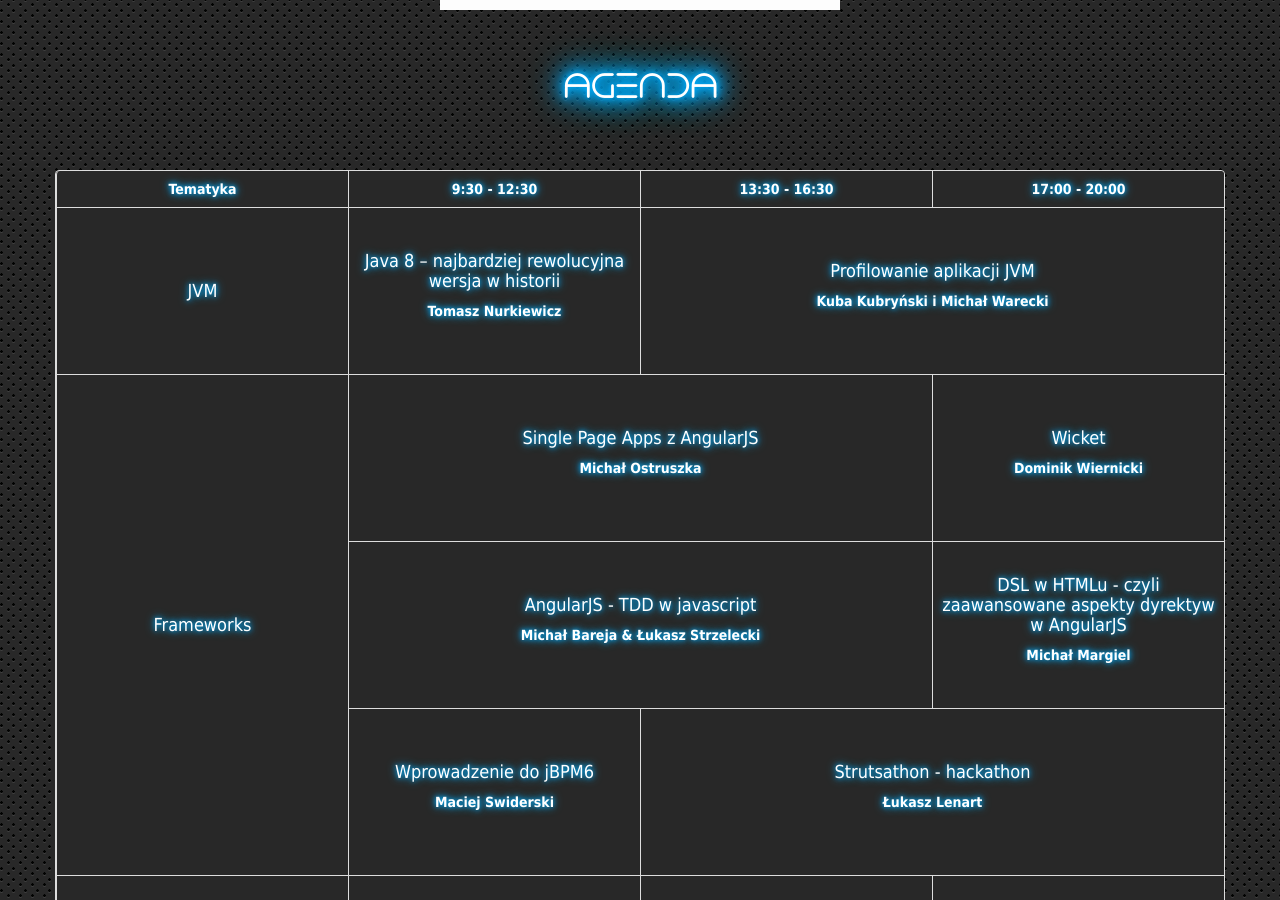
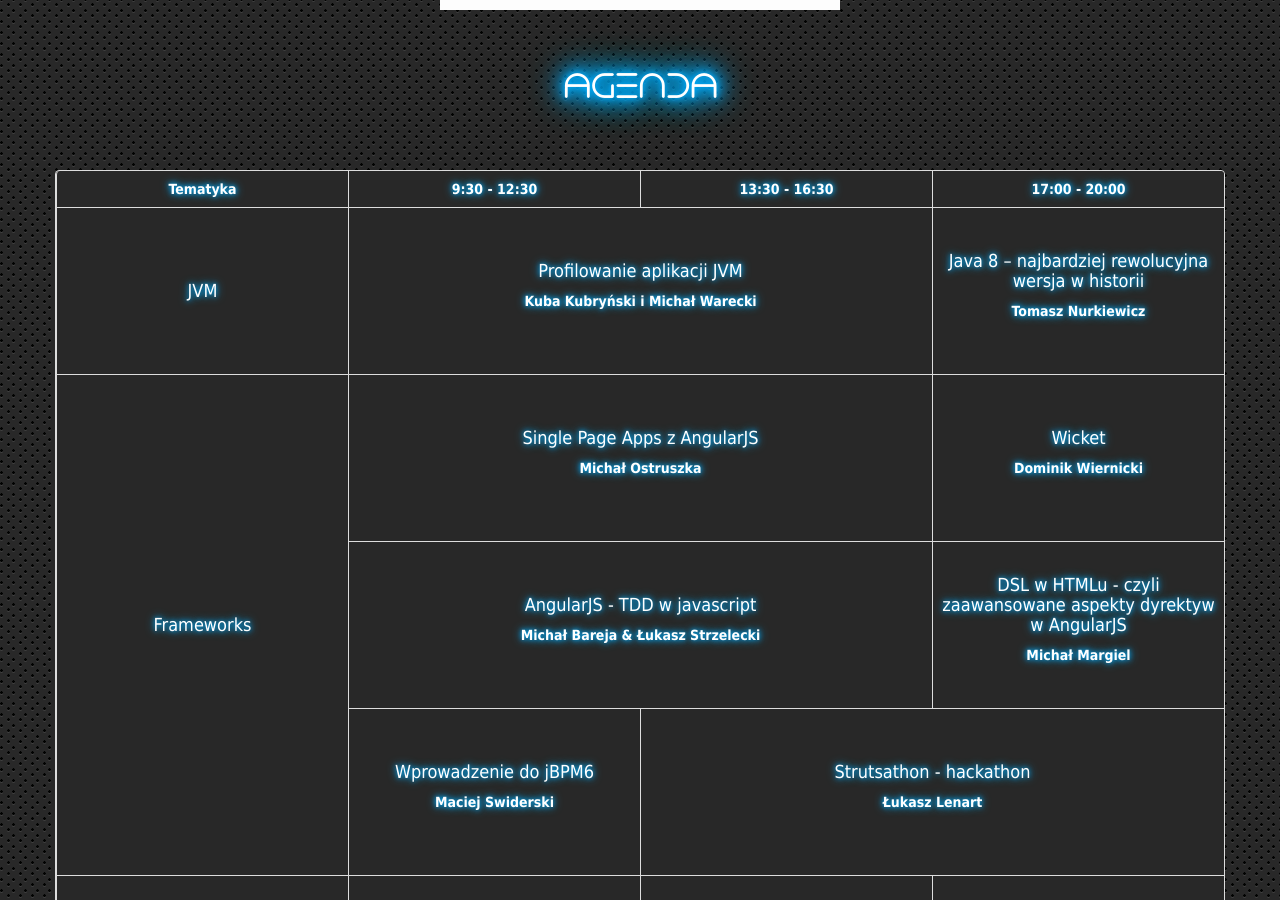
Before and after one commit to wojtekerbetowski/warsjawa2013, a Jekyll site: the page built from index.html, in a window 1280 px wide and 900 px high, scrolled down 1465 px. Built offline with Jekyll 4.4.1, drawn with Linux system fonts in a browser that asks for light colours; part of the change alters nothing that is shown.

```diff
--- a/index.html
+++ b/index.html
@@ -5,6 +5,17 @@ tracks:
 - name: JVM
   paths:
     - talks:
+      - id: profiling
+        slots: 2
+        title: Profilowanie aplikacji JVM
+        speaker:
+          name: Kuba Kubryński i Michał Warecki
+          photo: /img/speakers/kuba_kubrynski_michal_warecki.jpg
+          bio: "Michał jest programistą skupiającym się na technologiach opartych o JVM. Jego głównymi obszarami zainteresowań są algorytmy GC, współbieżność, algorytmy wolne od blokad czy kompilatory typu JIT. Tworząc oprogramowanie pamięta jak zbudowane są współczesne procesowy, pamięć fizyczna oraz system operacyjny. Nie ogranicza się tylko do poziomu bytecode'u lecz obserwuje także wewnętrzne komponenty OpenJDK oraz kod maszynowy przez nie generowany.<br/><br/>Kuba jest zawodowo związany z PayU z ramienia którego odpowiada za ogniwo rozwojowe w Warszawie. Prywatnie czuje się mocno przywiązany do pakietu java.util.concurrent i klasy sun.misc.Unsafe. Poza tym pasjonują go lekkie aplikacje, w których stosunek kodu do dostarczanej funkcjonalności jest jak najmniejszy :)"
+        description: "Podczas warsztatu nauczymy się analizować co się dzieje w naszych aplikacjach na poziomie JVM. Poznamy dostępne narzędzia (zarówno bezpłatne jak i komercyjne) i nauczymy się je wykorzystywać do analizy elementów takich jak pamięć, IO, Garbage Collector, JIT, wątki. Poznamy zasady rządzące profilowaniem systemów i nauczymy się wykorzystywać je w praktyce."
+        requirements: "Laptop z JDK HotSpot 7u40, JProfiler (wystarczy aktywna wersja trial), Maven, GIT"
+        spots: 40
+
       - id: java8
         title: Java 8 – najbardziej rewolucyjna wersja w historii
         speaker:
@@ -14,17 +25,6 @@ tracks:
         description: "Podczas warsztatów zapoznamy się w praktyce z nowościami w ósmej już wersji Javy. Oczywiście szczególny nacisk położymy na wyrażenia lambda ('domknięcia'), ale będzie to jedynie wstęp. Dużo czasu poświęcimy na ćwiczenia z unowocześnionymi kolekcjami oraz jeszcze lepszym wsparciem dla wielowątkowości.<br/><br/>Przyjrzymy się również niezliczonym nowościom w standardowym API, zwłaszcza pakietowi java.time."
         requirements: "Laptop z zainstalowanym JDK 8 (http://jdk8.java.net/lambda/). Jako IDE polecam IntelliJ IDEA (wystarczy darmowa wersja Community) - lub notatnik. Przyda się git.<br/><br/>Wcześniejsza znajomość programowania funkcyjnego nie jest wymagana a wręcz niepożądana."
         spots: 20
-
-      - id: profiling
-        slots: 2
-        title: Profilowanie aplikacji JVM
-        speaker:
-          name: Kuba Kubryński i Michał Warecki
-          photo: /img/tbd.png
-          bio: TBD
-        description: TBD
-        requirements: TBD
-        spots: 30
 
 - name: Frameworks
   paths:
```
Also changed, not shown: img/speakers/kuba_kubrynski_michal_warecki.jpg (added).
